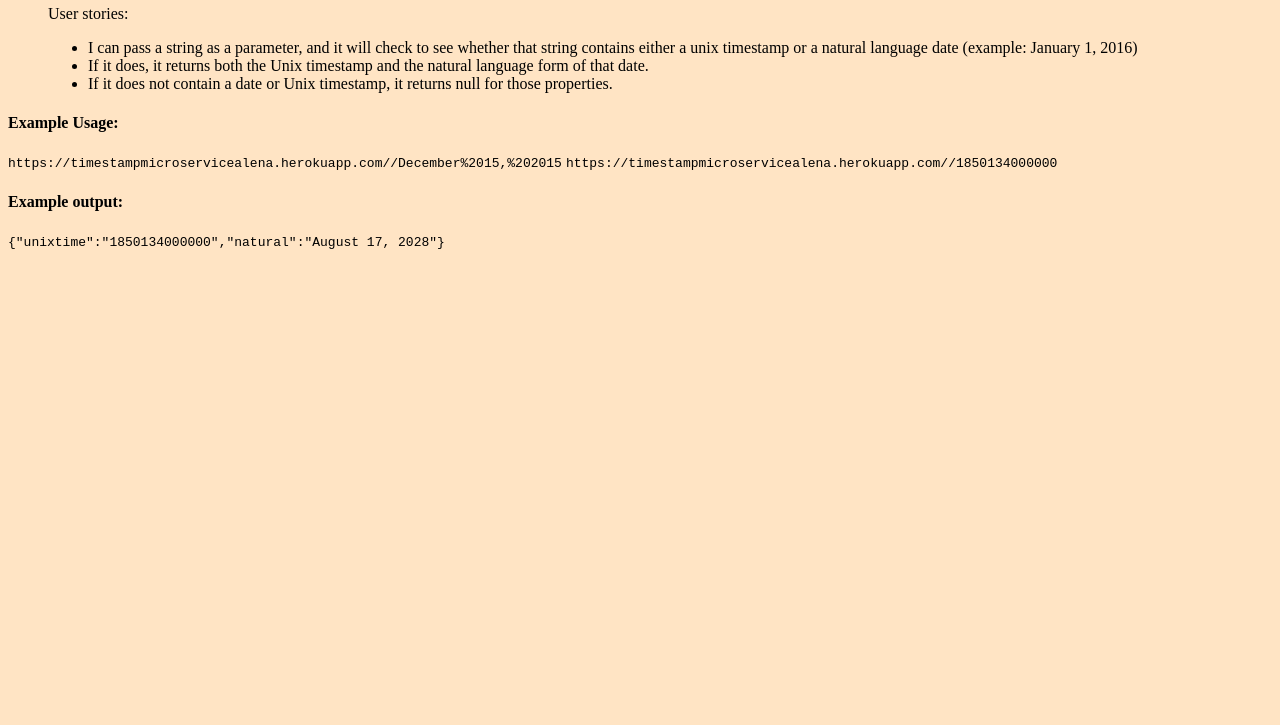
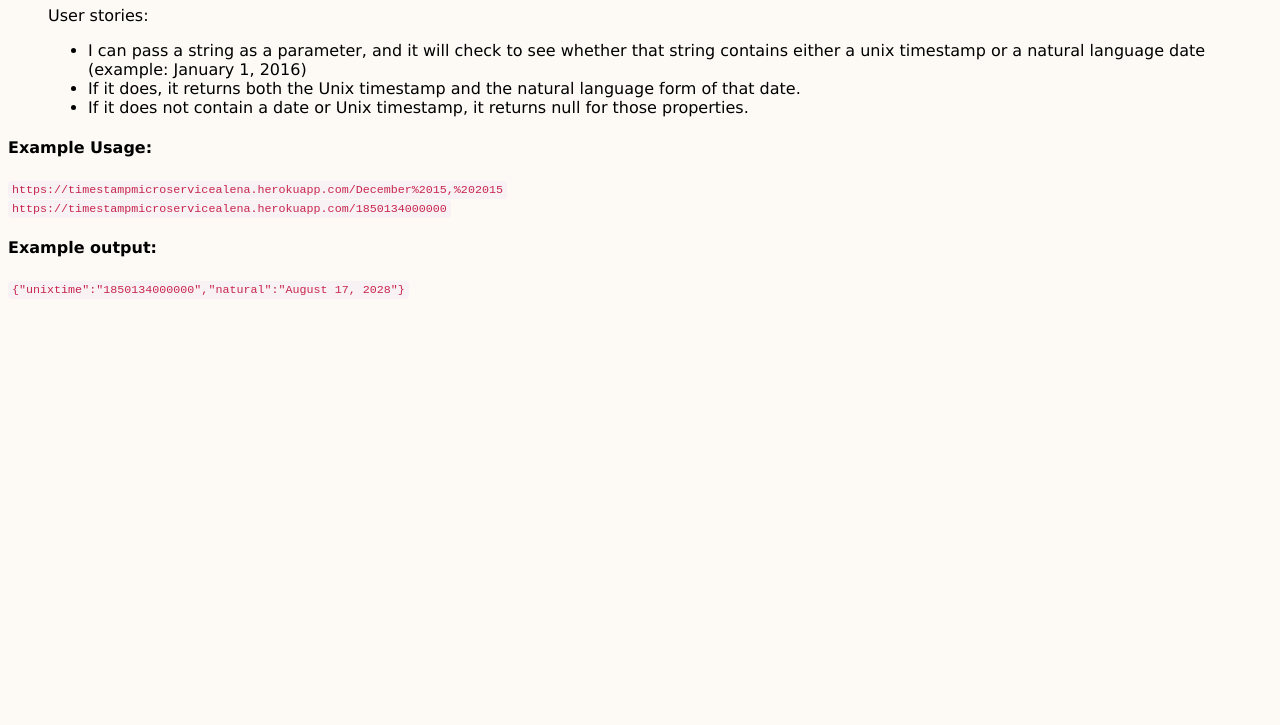
Before and after one commit to AlenaBukilic/timestamp, a website: page index.html in a window 1280 px wide. Shown: the part 75-800 px from the top of the page. Drawn offline with Linux system fonts and the light colour scheme.

Commit message:
heroku modifications

```diff
--- a/index.html
+++ b/index.html
@@ -21,8 +21,9 @@
     </div>
     <div class="small-container">
         <h4>Example Usage:</h4>
-        <code>https://timestampmicroservicealena.herokuapp.com//December%2015,%202015</code>
-        <code>https://timestampmicroservicealena.herokuapp.com//1850134000000</code>
+        <code>https://timestampmicroservicealena.herokuapp.com/December%2015,%202015</code>
+        <br>
+        <code>https://timestampmicroservicealena.herokuapp.com/1850134000000</code>
     </div>
     <div class="small-container">
         <h4>Example output:</h4>
--- a/main.css
+++ b/main.css
@@ -1,3 +1,12 @@
 body {
-    background-color: bisque;
+    background-color: rgb(253, 250, 246);
+    font-family: 'Verdana';
 }
+
+code {
+    padding: 2px 4px;
+    font-size: 90%;
+    color: #c7254e;
+    background-color: #f9f2f4;
+    border-radius: 4px;
+}
--- a/package.json
+++ b/package.json
@@ -5,6 +5,7 @@
   "name": "timestamp",
   "version": "1.0.0",
   "dependencies": {
+    "cool-ascii-faces": "^1.3.4",
     "dotenv": "^5.0.1",
     "hapi": "^17.2.2",
     "mime-types": "^2.1.18",
--- a/server.js
+++ b/server.js
@@ -6,7 +6,7 @@ const routes = require('./routes/index');
 
 const server = Hapi.server({
     host:'localhost',
-    port: 8000
+    port: process.env.PORT
 });
 
 server.route(routes);
```
Also changed, not shown: 1 other file.
